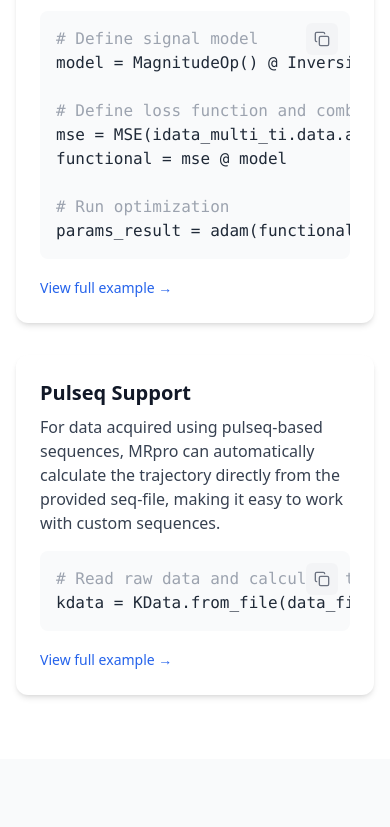
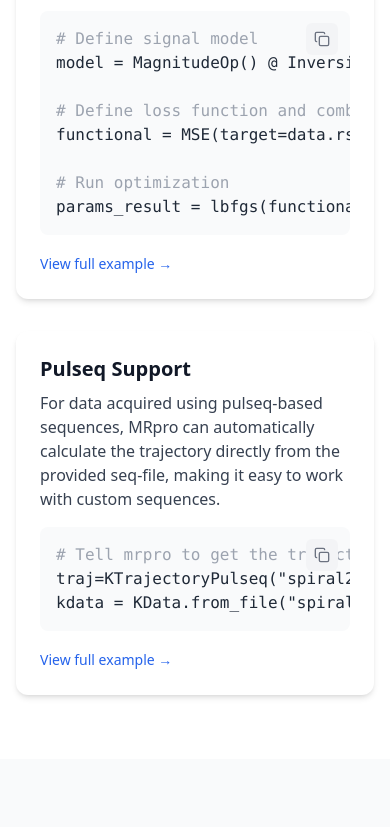
Before and after one commit to fzimmermann89/mrprolanding, a React (Vite) app: page / in a window 390 px wide. Shown: the part 4180-5007 px from the top of the page. Built offline with nearby package versions, Linux system fonts and the light colour scheme.

Commit message:
Improve code formatting and mobile responsiveness

```diff
--- a/src/components/CodeExamples.tsx
+++ b/src/components/CodeExamples.tsx
@@ -15,22 +15,22 @@ const examples: CodeExampleProps[] = [
     title: 'Quantitative Parameters',
     description: 'Quantitative parameter maps can be obtained by creating a functional to be minimized and calling a non-linear solver such as ADAM.',
     code: `# Define signal model
-model = MagnitudeOp() @ InversionRecovery(ti=idata_multi_ti.header.ti)
+model = MagnitudeOp() @ InversionRecovery(ti=data.header.ti)
 
 # Define loss function and combine with signal model
-mse = MSE(idata_multi_ti.data.abs())
-functional = mse @ model
+functional = MSE(target=data.rss()) @ model
 
 # Run optimization
-params_result = adam(functional, [m0_start, t1_start], n_iterations=n_iterations, learning_rate=learning_rate)`,
+params_result = lbfgs(functional, [m0_start, t1_start], n_iterations=n_iterations, learning_rate=learning_rate)`,
     link: 'https://github.com/PTB-MR/mrpro/blob/main/examples/scripts/qmri_sg_challenge_2024_t1.py'
   },
   {
     id: 'pulseq',
     title: 'Pulseq Support',
     description: 'For data acquired using pulseq-based sequences, MRpro can automatically calculate the trajectory directly from the provided seq-file, making it easy to work with custom sequences.',
-    code: `# Read raw data and calculate trajectory using KTrajectoryPulseq
-kdata = KData.from_file(data_file.name, KTrajectoryPulseq(seq_path=seq_file.name))`,
+    code: `# Tell mrpro to get the trajectory from a Pulseq file
+traj=KTrajectoryPulseq("spiral2d.seq")
+kdata = KData.from_file("spiral2d.mrd", traj)`,
     link: 'https://github.com/PTB-MR/mrpro/blob/main/examples/scripts/comparison_trajectory_calculators.py'
   }
 ];
```
